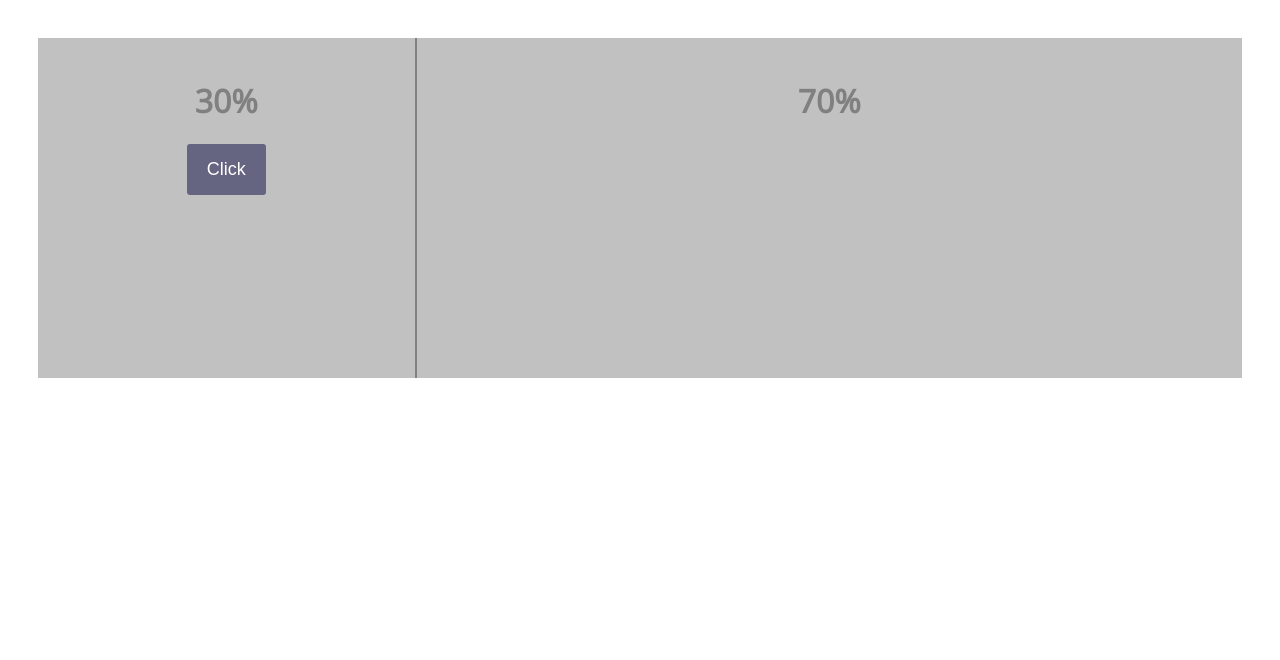
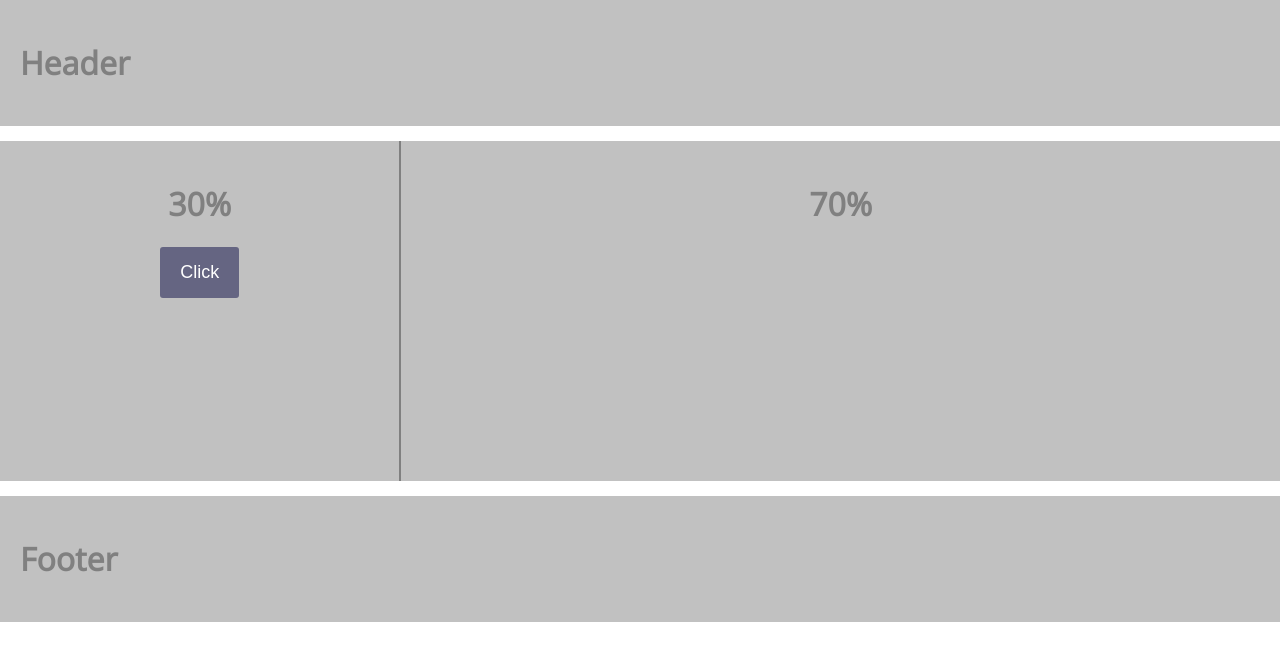
Before and after one commit to brace99/test-project, a website: page app/index.html in a window 1280 px wide. Drawn offline with nearby package versions, Linux system fonts and the light colour scheme.

Commit message:
[+] header footer

```diff
--- a/app/css/style.css
+++ b/app/css/style.css
@@ -2,7 +2,9 @@
 
 body {
 	font-family: 'Open Sans', sans-serif;
-	padding: 30px;
+	/*padding: 30px;*/
+	padding: 0px;
+	margin: 0px;
 }
 h1 {
 	color: grey;
@@ -39,3 +41,19 @@ h1 {
 .button:hover {
 	background-color: #3f3f63;
 }
+
+header,
+footer {
+	min-height: 80px;
+	height: auto;
+	padding: 20px;
+	width: 100%;
+	box-sizing: border-box;
+	background-color: #c1c1c1;
+}
+header {
+	margin-bottom: 15px;
+}
+footer {
+	margin-top: 15px;
+}
--- a/app/index.html
+++ b/app/index.html
@@ -14,7 +14,9 @@
 	<link rel="stylesheet" href="css/style.css">
 </head>
 <body>
-
+	<header>
+		<h1>Header</h1>
+	</header>
 	<div class="container">
 		<div class="col w-30">
 			<h1>30%</h1>
@@ -26,6 +28,9 @@
 			<h1>70%</h1>
 		</div>
 	</div>
+	<footer>
+		<h1>Footer</h1>
+	</footer>
 
 	<script src="js/index.js"></script>
 
```
